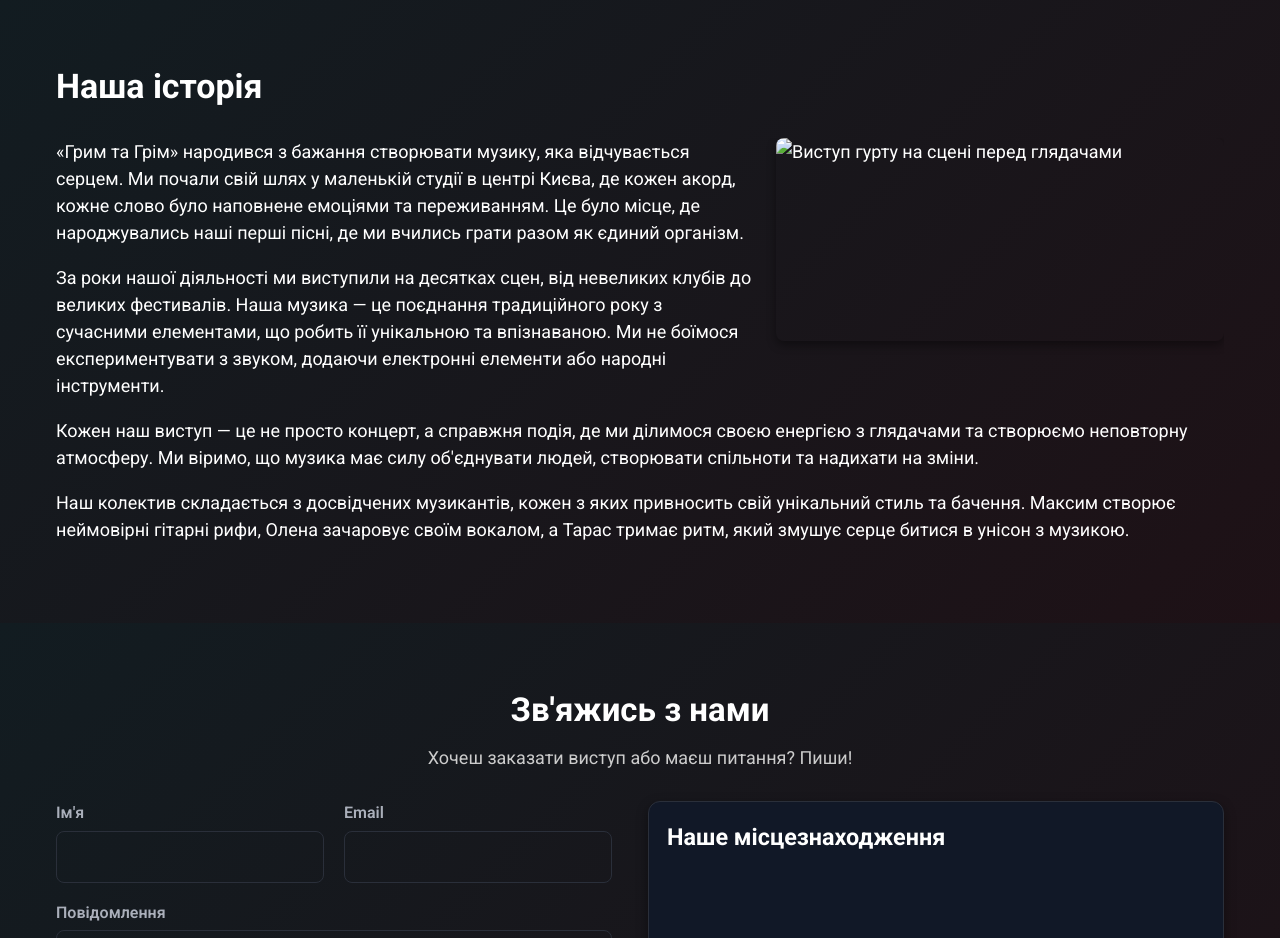
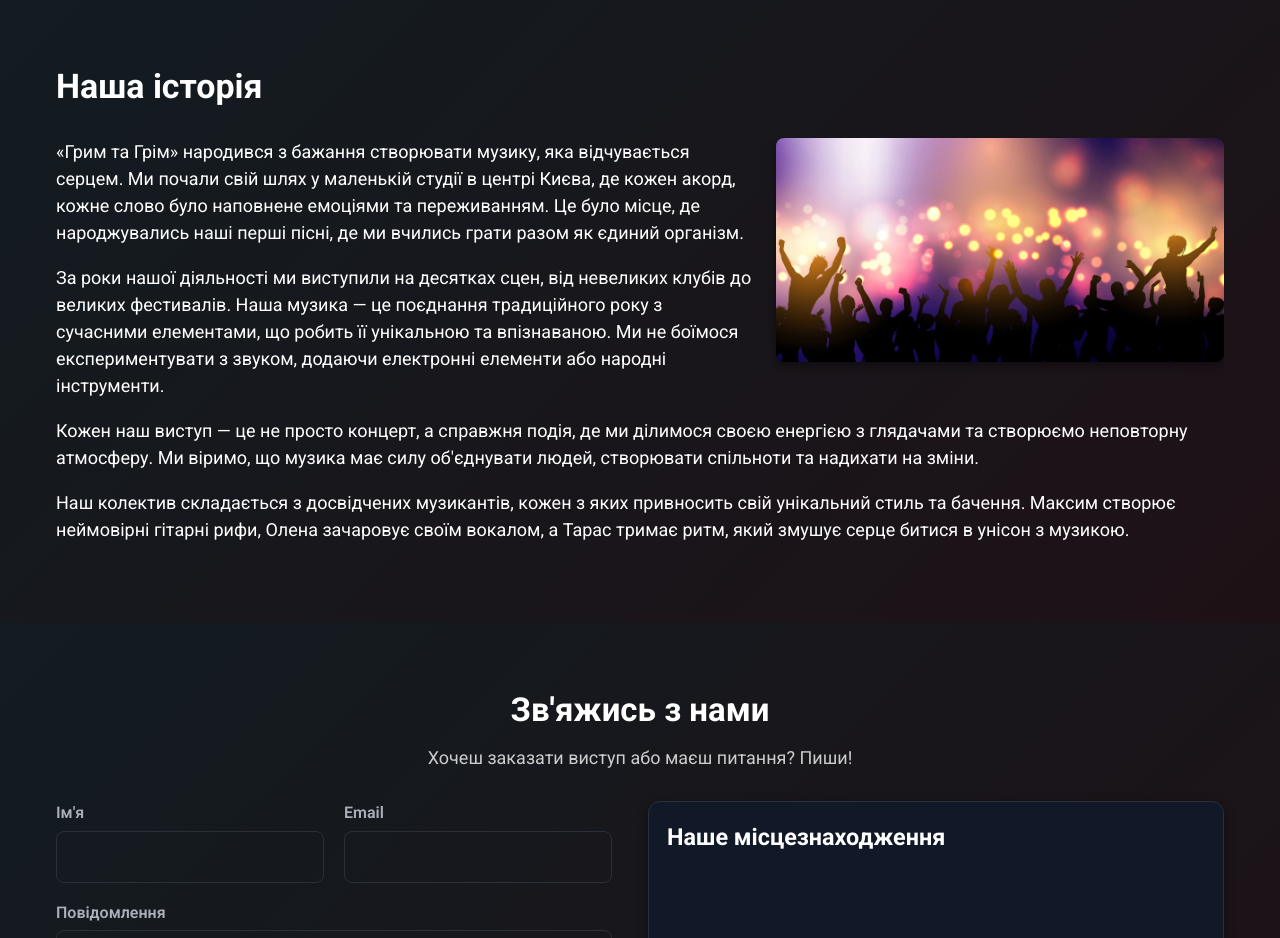
Before and after one commit to iamcodergirl/bandGG, a plain HTML site: page index.html in a window 1280 px wide. Shown: the part 1700-2638 px from the top of the page. Drawn offline with Linux system fonts and the light colour scheme; the site is published under a folder, as on GitHub Pages, so addresses that start at the root find nothing; grey boxes are pictures that could not be loaded.

Commit message:
fixed url img

```diff
--- a/index.html
+++ b/index.html
@@ -215,7 +215,7 @@
 						<img
 							width="448"
 							height="203"
-							src="/img/concert-bg.jpg"
+							src="img/concert-bg.jpg"
 							alt="Виступ гурту на сцені перед глядачами"
 						/>
 						<p>
```
